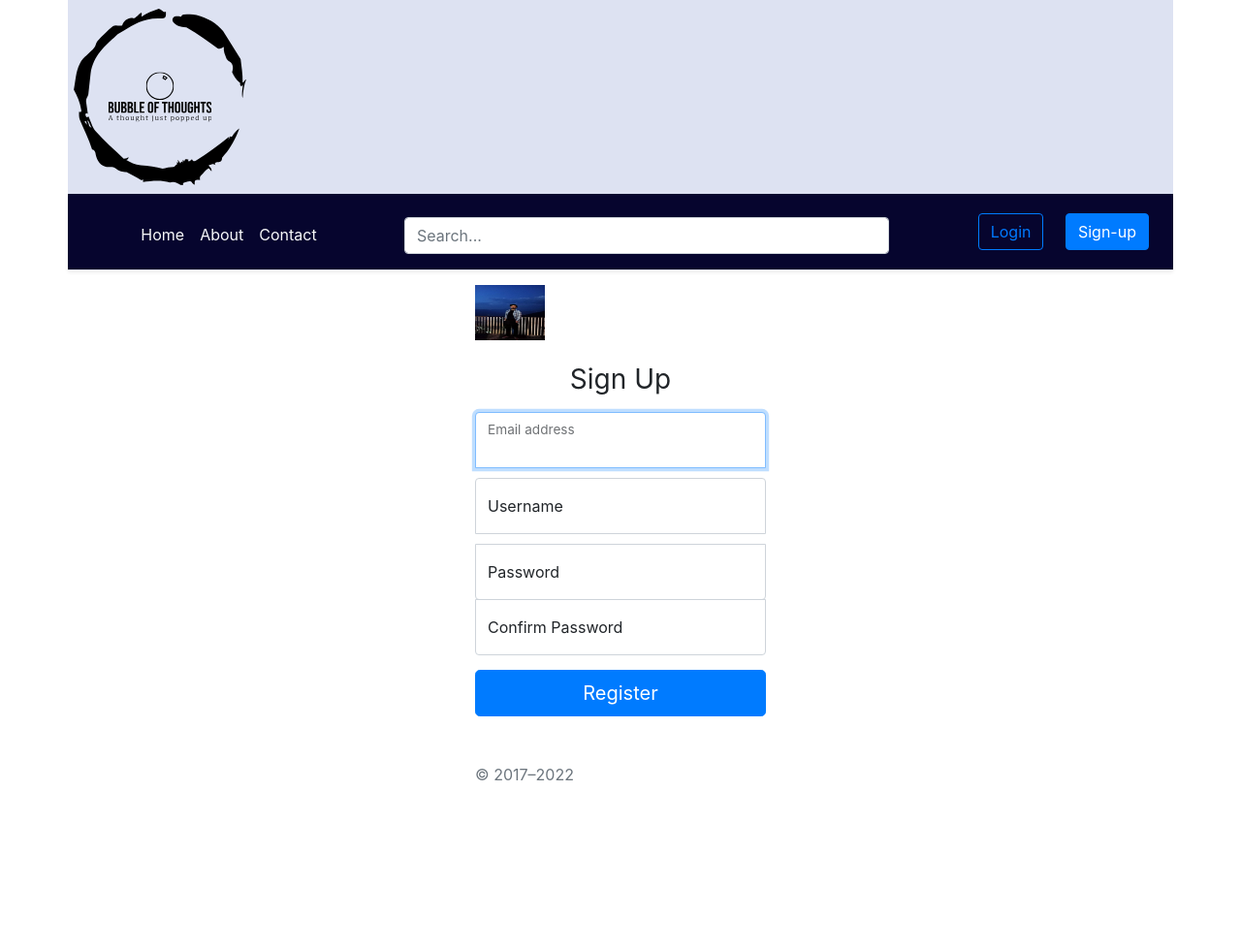
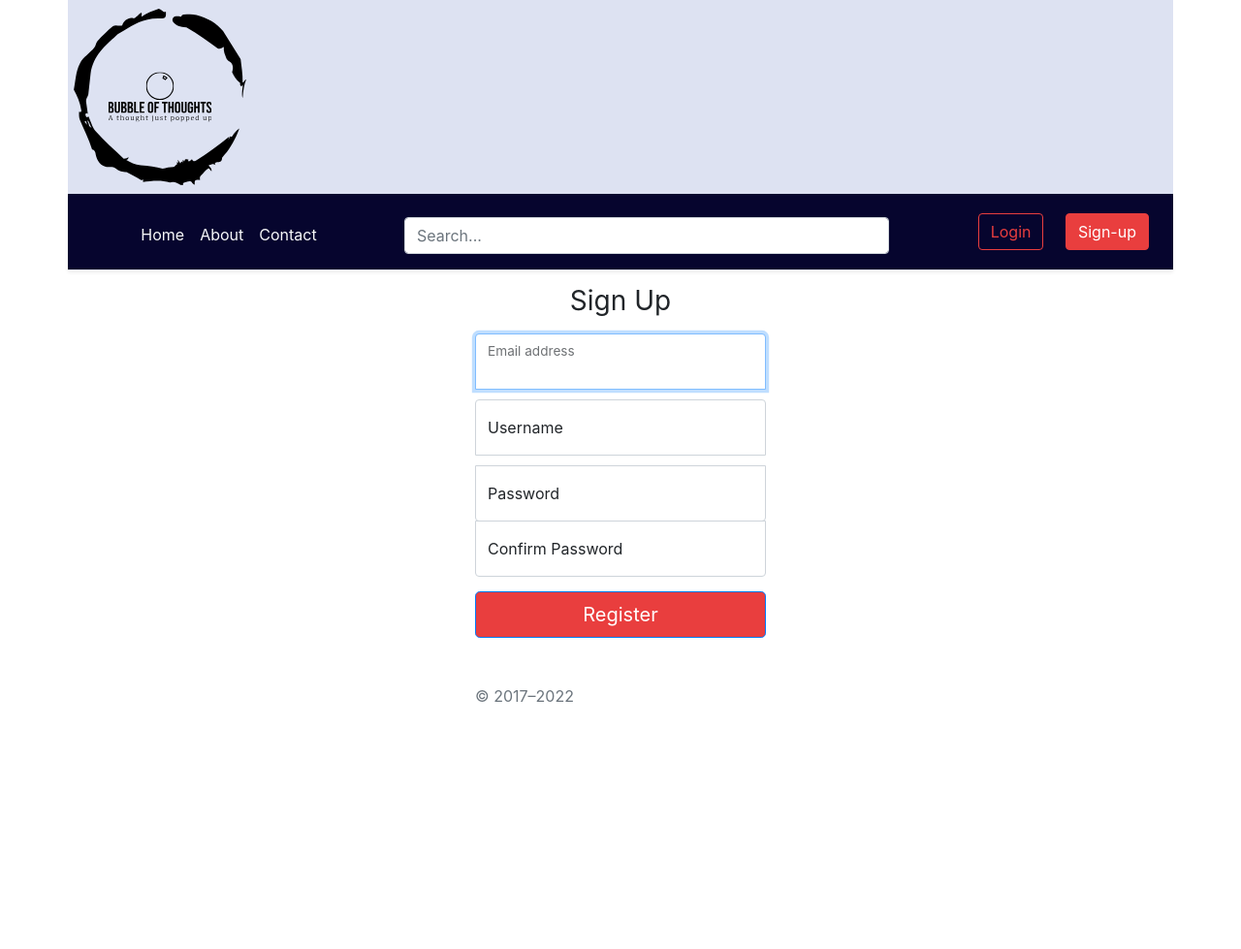
Before and after one commit to ancloas/Django-Blog-Anugrah, a Django app: page /register/ in a window 1280 px wide. Shown: the top 979 px of the page at 97% size. Run offline with Django 4.2, Linux system fonts and the light colour scheme; parts of the project's set-up code (start-up, migrations or seed data) failed here and were passed over; some libraries are stand-ins or nearby versions.

Commit message:
updated styling

```diff
--- a/blog_avg/account/templates/account/register.html
+++ b/blog_avg/account/templates/account/register.html
@@ -34,11 +34,16 @@
     .h3{
      text-align: center;
     }
+
+.pink-button{
+  background-color: rgb(233, 62, 62);
+}
+
 </style>
 
     <form class="form-signin m-auto" method="post">
       {% csrf_token %}
-        <img class="mb-4" src="{% static 'Anugrah.jpg' %}" alt="" width="72" height="57">
+        <!-- <img class="mb-4" src="{% static 'Anugrah.jpg' %}" alt="" width="72" height="57"> -->
         <h1 class="h3 mb-3 fw-normal">Sign Up</h1>
 
         <div class="form-floating">
@@ -78,7 +83,7 @@
         </p>
         {% endif %}
 
-        <button class="w-100 btn btn-lg btn-primary" type="submit">Register</button>
+        <button class="w-100 btn btn-lg btn-primary pink-button" type="submit">Register</button>
         <p class="mt-5 mb-3 text-muted">© 2017–2022</p>
       </form>
 
--- a/blog_avg/templates/snippets/base_css.html
+++ b/blog_avg/templates/snippets/base_css.html
@@ -6,5 +6,7 @@
     h1{
         margin-top: 30px;
     }
-
+    button{
+        background-color:  rgb(214, 22, 111);;
+    }
 </style>
--- a/blog_avg/templates/snippets/header.html
+++ b/blog_avg/templates/snippets/header.html
@@ -29,8 +29,17 @@
  max-width: 500px;
  width: 100%
 }
+/* Increase specificity for primary buttons */
+    a[href*="{% url 'register' %}"] .btn-primary {
+        background-color:rgb(233, 62, 62); /* Pink color */
+        border-color:   rgb(233, 62, 62);
+    }
 
-
+    /* Increase specificity for outline-primary buttons */
+    a[href*="{% url 'login' %}"] .btn-outline-primary {
+        color: rgb(233, 62, 62);/* Pink color */
+        border-color:rgb(233, 62, 62);
+    }
 </style>
 <div>
 <div class="container">
```
Also changed, not shown: blog_avg/account/templates/account/login.html (+5 -2 lines).
